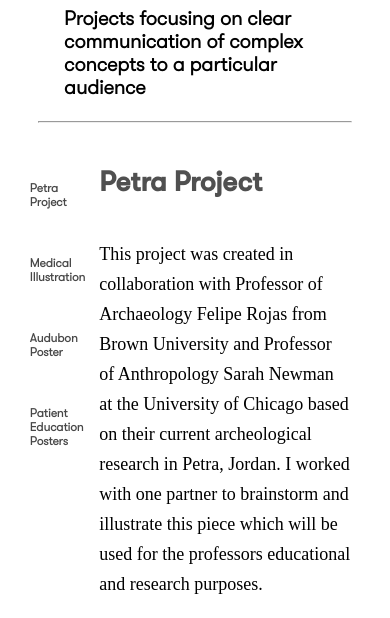
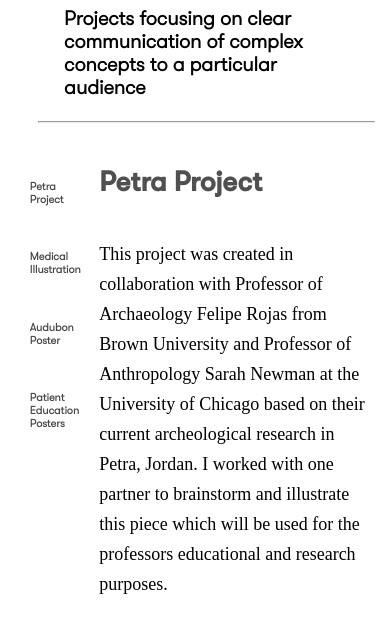
Before and after one commit to alexhogue/portfolio-home, a plain HTML site: page vis-comm.html in a window 390 px wide. Shown: the part 209-827 px from the top of the page. Drawn offline with Linux system fonts and the light colour scheme; a web font is replaced by a local one.

Commit message:
fix: spacing edits

```diff
--- a/vis-comm.css
+++ b/vis-comm.css
@@ -124,9 +124,11 @@ li:not(:last-child) {
 #petra-project{
   padding-top: 40px;
   margin-top: -20px;
+  margin-bottom: 30px;
 }
 #audubon-poster, #medical-illustration, #patient-ill{
   padding-top: 40px;
+  margin-bottom: 30px;
   /* margin-top: -40px; */
 }
 .h3-section {
@@ -177,8 +179,6 @@ li:not(:last-child) {
   opacity: 80%;
 }
 .button:hover {
-  width:20px;
-  height: fit-content;
   opacity: 55%;
 }
 .petra-sketch{
@@ -198,13 +198,13 @@ li:not(:last-child) {
   }
   .section, #conclusion{
     margin-left: 8%;
-    margin-right: 8%;
+    margin-right: 2%;
   }
   .overview-section{
     flex-direction: column;
   }
   .proj-nav-title{
-    font-size: 12px;
+    font-size: 11px;
   }
   #sidebar {
     height: auto;
```
